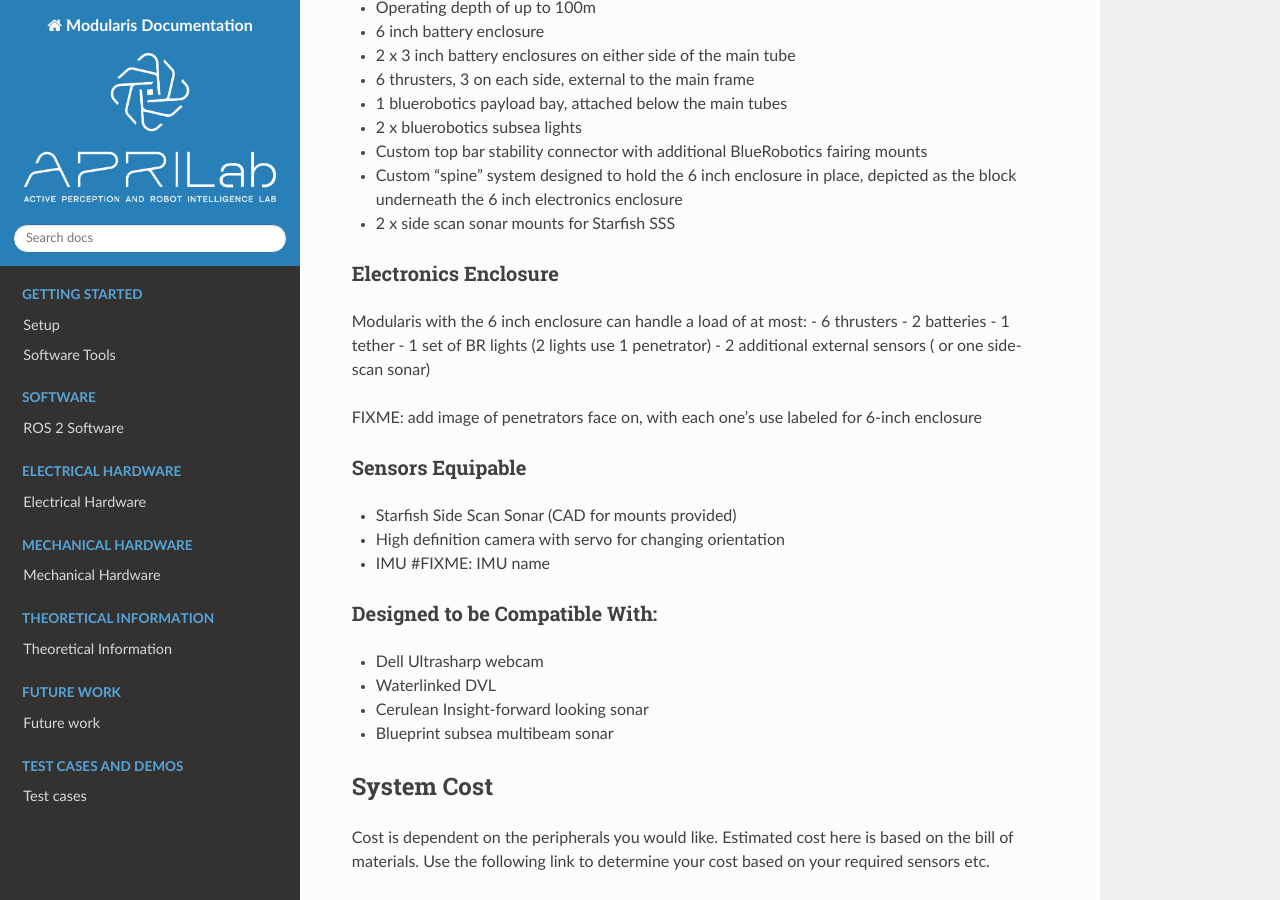
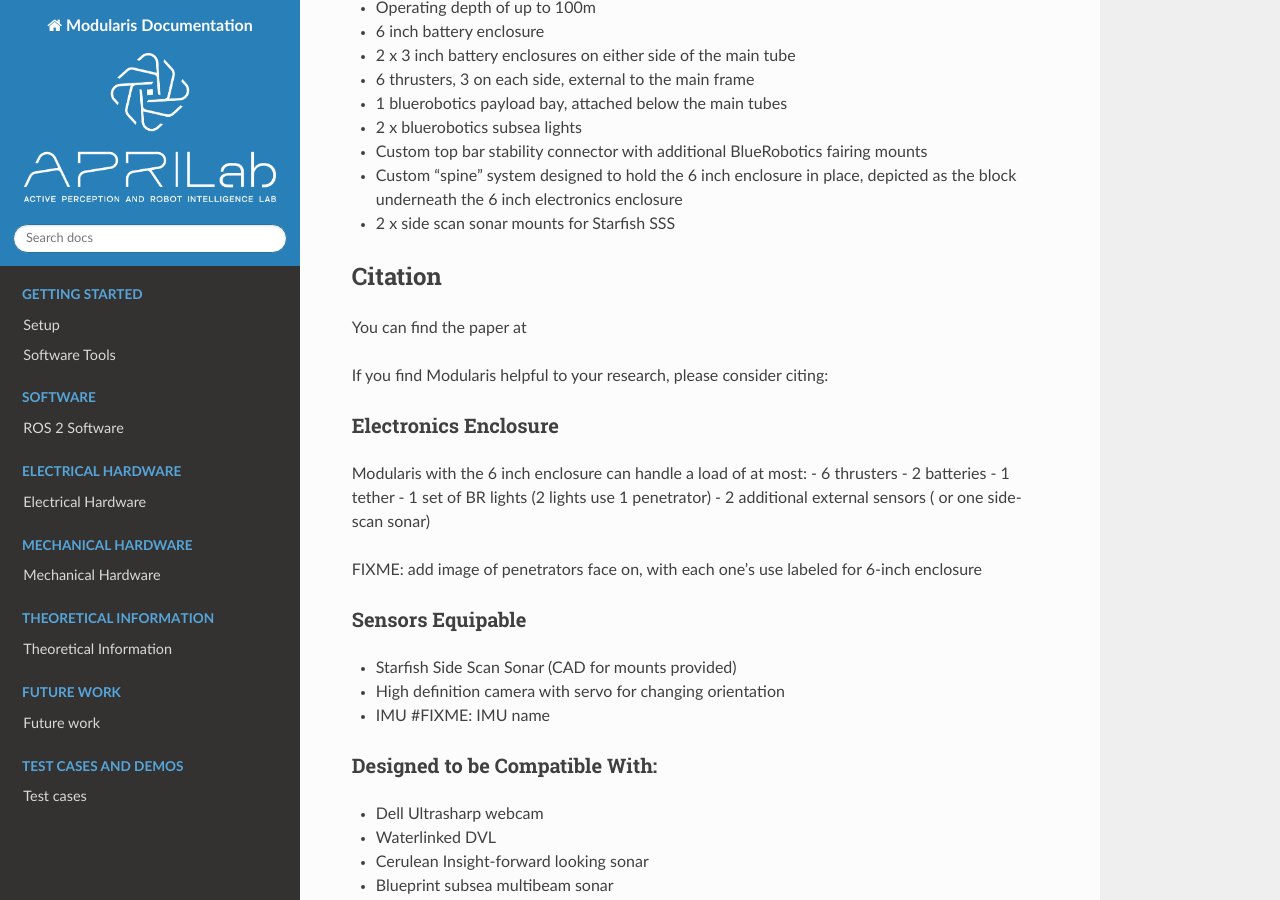
Before and after one commit to adipenu/modularis, a Sphinx documentation site: the page built from docs/index.rst, in a window 1280 px wide and 900 px high, scrolled down 1140 px. Built offline with Sphinx 7.4.7 and the Read the Docs theme 2.0.0, drawn with Linux system fonts in a browser that asks for light colours.

Commit message:
added citation for modularis

```diff
--- a/docs/index.rst
+++ b/docs/index.rst
@@ -17,6 +17,7 @@
 We saw a lack in availability of affordable underwater vrobots which could easily be used for mapping and planning research.
 Our lab needed a vehicle that was multipurpose; capable of equiping a wide suite of sensors without having to make time-consuming
 modifications. The idea for Modularis was born from this need.
+
 
 Advantages and Limitations
 ----------------------------
@@ -38,6 +39,24 @@
 - Custom top bar stability connector with additional BlueRobotics fairing mounts
 - Custom “spine” system designed to hold the 6 inch enclosure in place, depicted as the block underneath the 6 inch electronics enclosure
 - 2 x side scan sonar mounts for Starfish SSS
+
+Citation
+----------------------------------
+
+You can find the paper at
+
+If you find Modularis helpful to your research, please consider citing:
+
+.. code-block: laTex
+
+   @INPROCEEDINGS{10337059,
+   author={Herrin, Baker and Close, Victoria and Berner, Nathan and Hebert, Joshua and Reussow, Ethan and James, Ryan and Woodward, Cale and Mindlin, Jared and Paez, Sebastian and Bretas, Nilson and Shin, Jane},
+   booktitle={OCEANS 2023 - MTS/IEEE U.S. Gulf Coast},
+   title={Modularis: Modular Underwater Robot for Rapid Development and Validation of Autonomous Systems},
+   year={2023},
+   pages={1-7},
+   doi={10.23919/OCEANS52994.2023.10337059}}
+
 
 Electronics Enclosure
 ^^^^^^^^^^^^^^^^^^^^^^^
```
